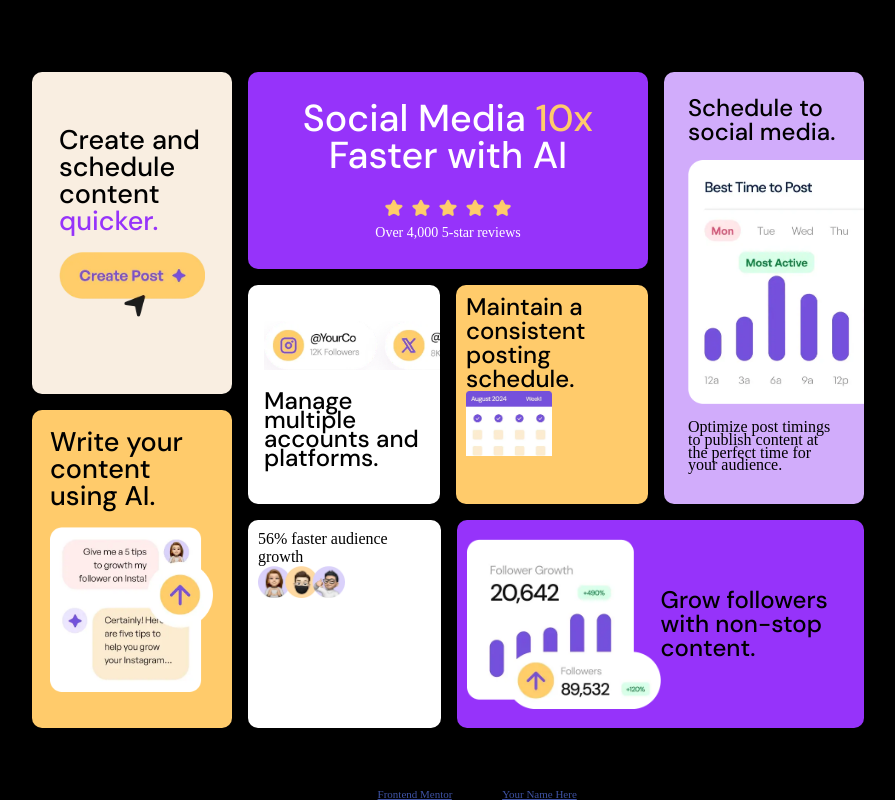
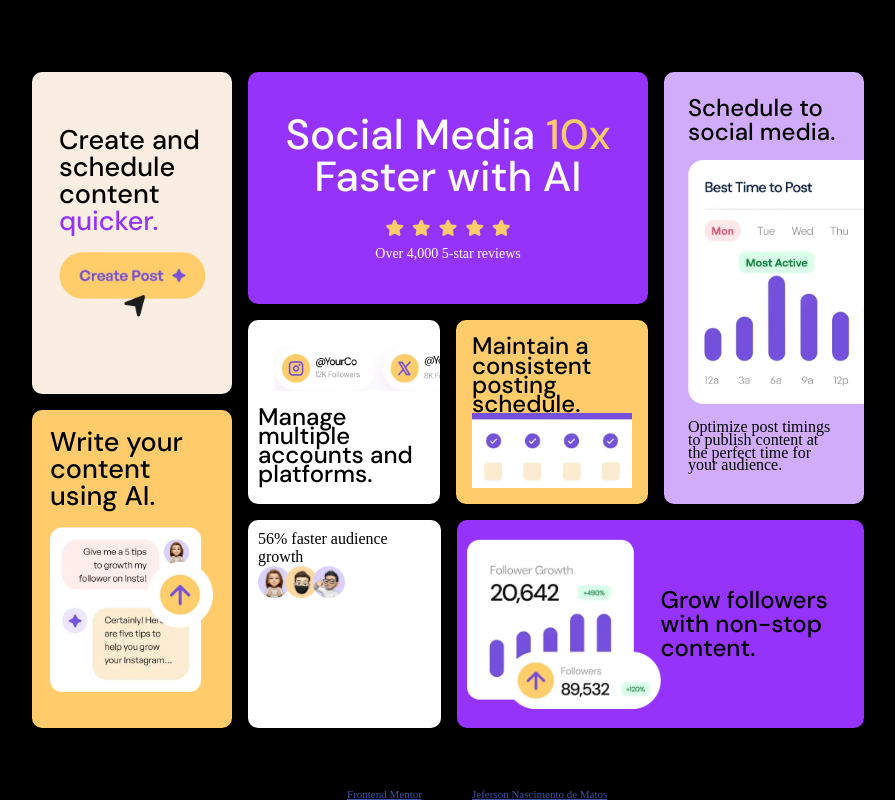
Before and after one commit to Jeff-Nas/FrontEnd-Mentor, a plain HTML site: page Bento-Grid/index.html in a window 1280 px wide. Shown: the whole page, without its empty margins (192-1087 px from the left). Drawn offline with Linux system fonts and the light colour scheme.

Commit message:
modificando heigth box5 e box6

```diff
--- a/Bento-Grid/index.html
+++ b/Bento-Grid/index.html
@@ -92,7 +92,7 @@
 
   <div class="attribution">
     Challenge by <a href="https://www.frontendmentor.io?ref=challenge">Frontend Mentor</a>.
-    Coded by <a href="#">Your Name Here</a>.
+    Coded by <a href="#">Jeferson Nascimento de Matos</a>.
   </div>
 </body>
 </html>
--- a/Bento-Grid/style.css
+++ b/Bento-Grid/style.css
@@ -110,8 +110,8 @@ h2 {
     background-color: var(--Purple);
     color: var(--White);
     text-align: center;
-    font-size: 25px;
-    padding: 0.6em;
+    font-size: 28px;
+    padding: 1.5em 0.6em 1.5em 0.6em;
     justify-content: space-evenly;
 }
 .box2 span {
@@ -120,7 +120,7 @@ h2 {
 .box2 img {
     width: 35%;
     height: auto;
-    margin-top: 10px;
+    margin-top: 20px;
 }
 .box2 figcaption {
     font-size: 14px;
@@ -128,13 +128,13 @@ h2 {
 
 .box5 {
     background-color: var(--White);
-    justify-content: space-evenly;
     overflow: hidden;
+    height: 11.5em;
+}
+
+.box5 img {
+    width: 140%;
     padding: 1em;
-
-}
-.box5 img {
-    width: 145%;
 }
 
 .box5 h2 {
@@ -142,6 +142,18 @@ h2 {
 }
 .box6 {
     background-color: var(--Yellow);
+    padding: 1em;
+    height: 11.5em;
+    /* justify-content: space-between; */
+}
+
+.box6 img {
+    width: 100%;
+    overflow: hidden;
+}
+
+.box6 h2 {
+    line-height: .8;
 }
 
 /* COLUNA3 */
```
